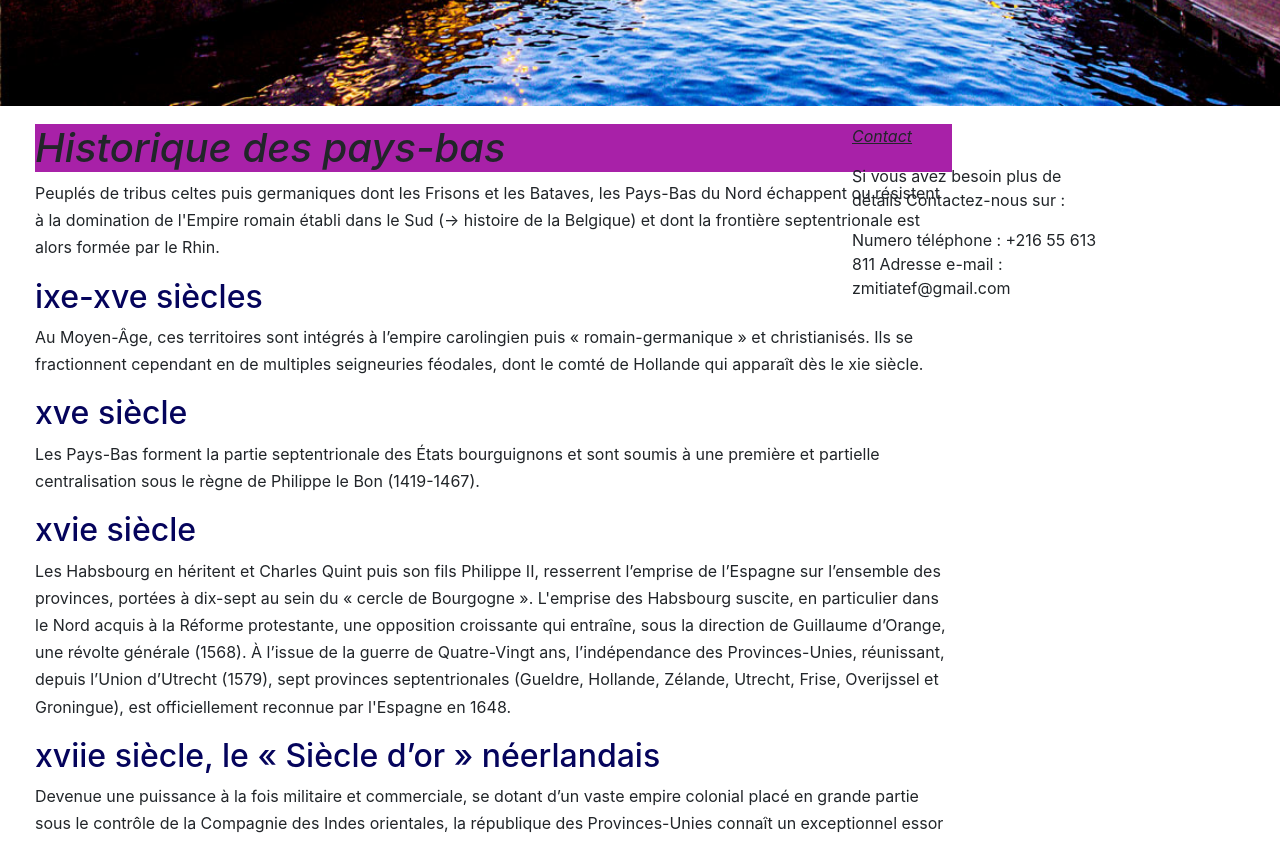
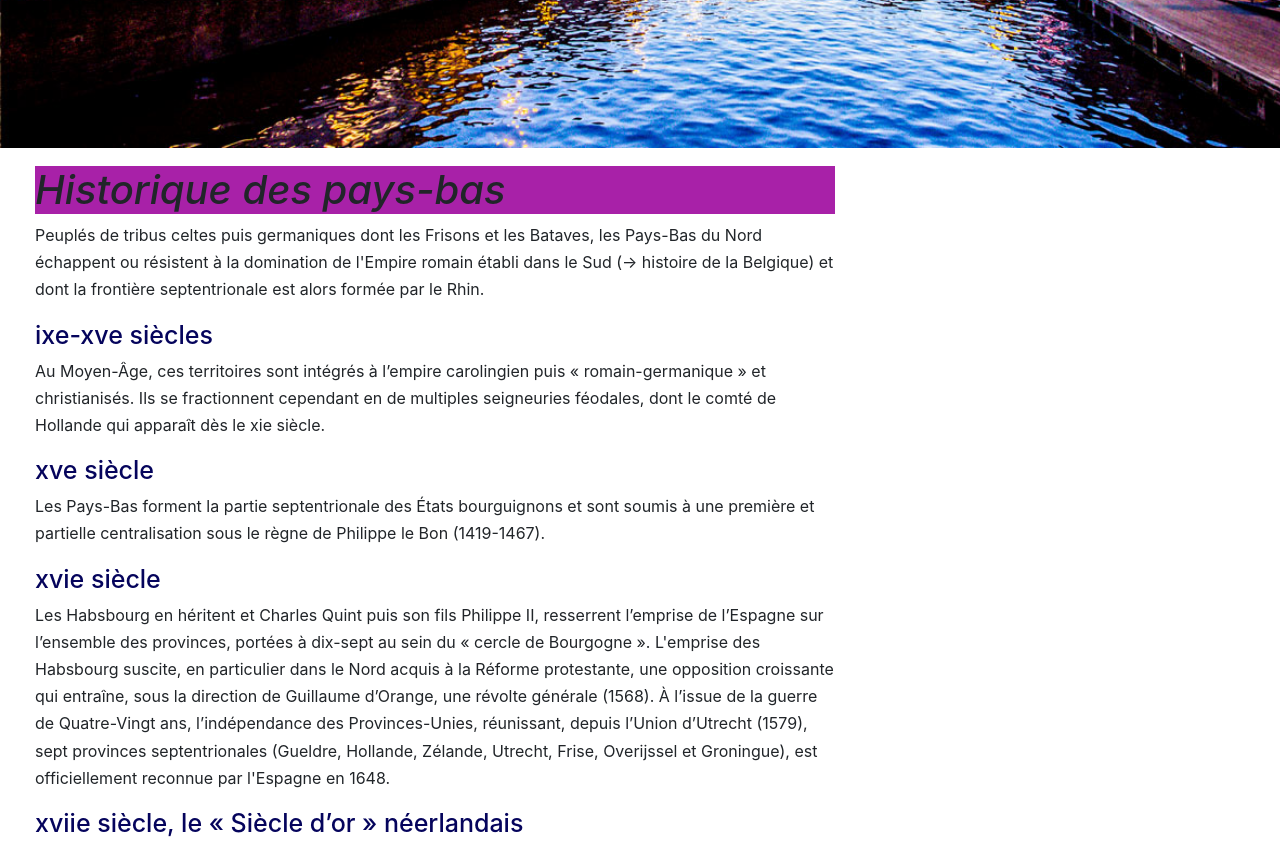
Before and after one commit to atefzmiti/Discover-3-countries, a plain HTML site: page visit.html in a window 1280 px wide. Shown: the part 720-1561 px from the top of the page. Drawn offline with nearby package versions, Linux system fonts and the light colour scheme.

Commit message:
Add files via upload

```diff
--- a/visit.css
+++ b/visit.css
@@ -1,9 +1,11 @@
+
 h1{
     background-color: rgb(168, 33, 168);
 }
 
 h2{
     color:rgb(5, 4, 92);
+    font-size: 25px;
 }
 h4{
     color: rgb(158, 138, 22);
@@ -13,12 +15,12 @@ h4{
 }
 .leftside {
     height: 100vh;
-    width: 70%;
+    width: 120%;
 
 }
 .rightside{
     height: 100vh;
-    width: 20%;}
+    width: 80%;}
 
 #fond{
     position: relative;
@@ -36,10 +38,6 @@ h4{
 #myid{
     position: relative;
     left: 50px;
-}
-#secondid{
-    position: relative;
-    right: 50px;
 }
 .myt{
     border: 1px solid blue;
@@ -71,3 +69,37 @@ td.moy{
 }
 .mer{border: 1px solid blue;}
 .tempmer{border: 1px solid blue;}
+.first{
+    font-size: 40px;
+    color: brown;
+}
+#mydate{
+font-weight: bold;
+font-size: 20px;
+color: rgb(0, 0, 0);
+}
+#myfirstid{
+    position: relative;
+    left: 30px;
+}
+#myid{
+    width: 800px;
+float: left;
+}
+#secondid{
+    margin-left: 900px;
+    bottom: 100px;
+}
+#global {
+    width: 1300px;
+    }
+    .p2{
+        line-height:1.7em ;
+        font-weight: bold;
+        font-size: 20px;
+    }
+    #demo{
+        font-weight: bold;
+        font-size: 30px;
+        color:rgb(5, 4, 92);
+    }
```
